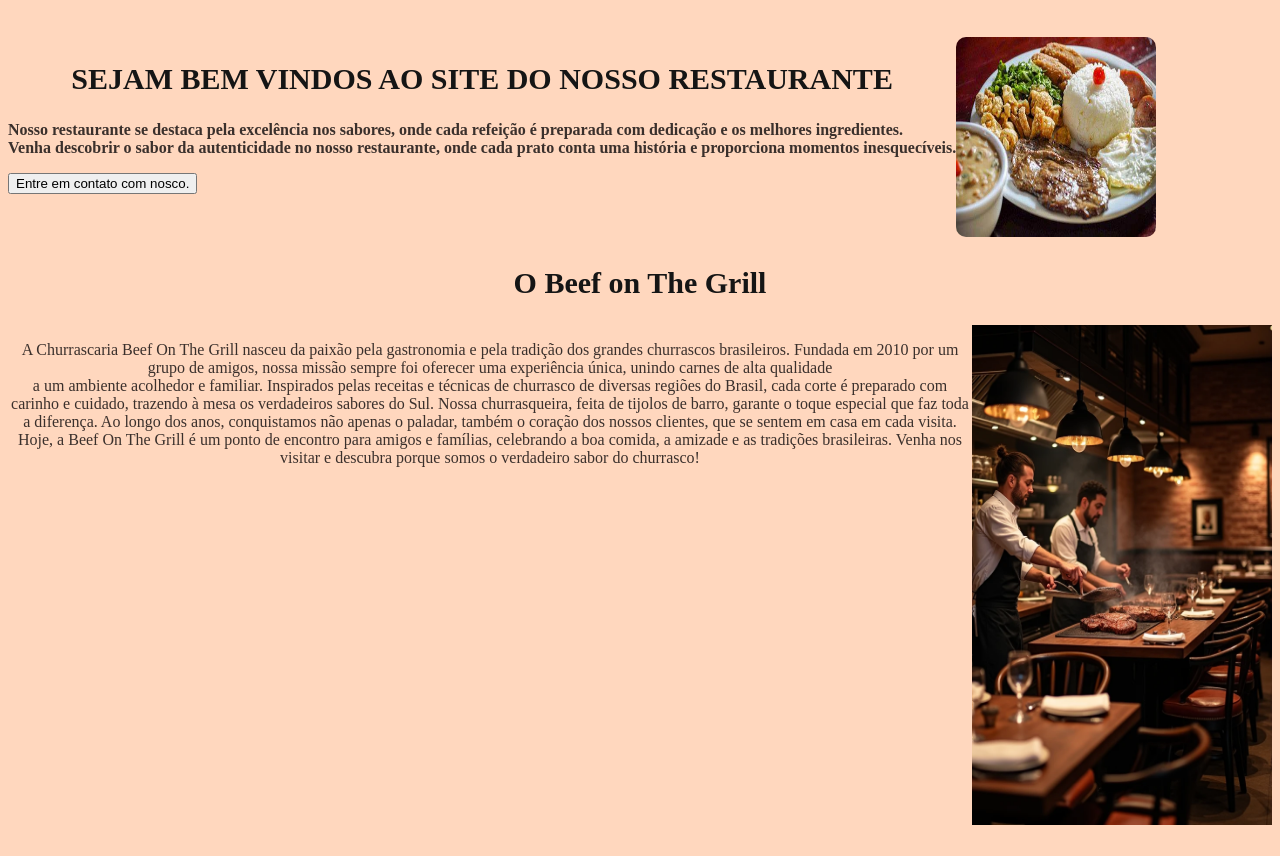
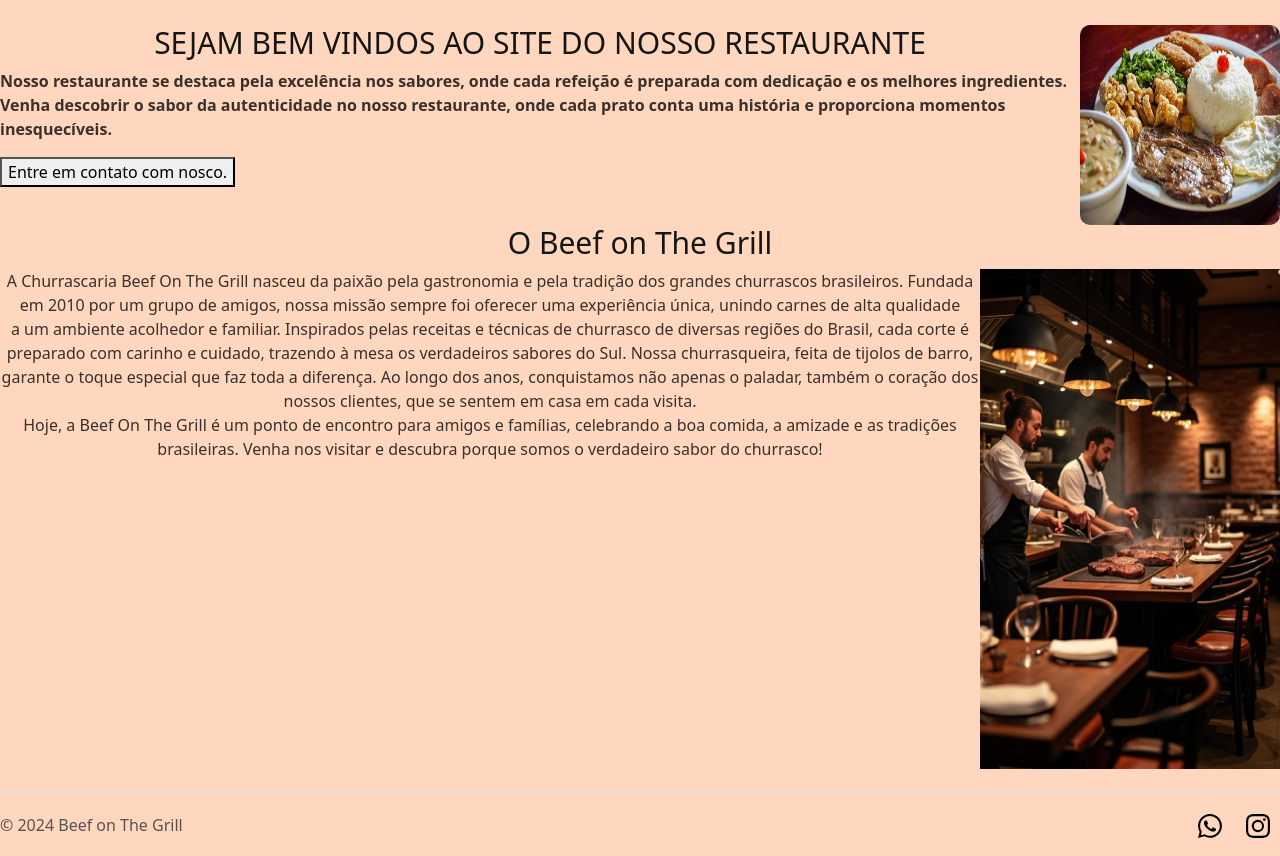
Before and after one commit to Clay1442/Site-Beef-on-The-Grill, a plain HTML site: page index.html in a window 1280 px wide. Shown: the part 255-1111 px from the top of the page. Before the commit the page ends 1084 px from the top, so only its background shows below. Drawn offline with nearby package versions, Linux system fonts and the light colour scheme.

Commit message:
Criando o footer (teste 1)

```diff
--- a/index.html
+++ b/index.html
@@ -3,10 +3,12 @@
 <head>
     <meta charset="UTF-8">
     <meta name="viewport" content="width=device-width, initial-scale=1.0">
-
+    <link rel="canonical" href="https://getbootstrap.com/docs/5.3/examples/footers/">
     <!--LINK DAS FONTES USADAS.-->
     <!--LINK DAS FONTES USADAS.-->
-
+    <link href="https://cdn.jsdelivr.net/npm/bootstrap@5.3.3/dist/css/bootstrap.min.css" rel="stylesheet" integrity="sha384-QWTKZyjpPEjISv5WaRU9OFeRpok6YctnYmDr5pNlyT2bRjXh0JMhjY6hW+ALEwIH" crossorigin="anonymous">
+    <i class="bi bi-instagram"></i>
+    <i class="bi bi-whatsapp"></i>
     <title>Beef on the Grill</title>
     <link rel="stylesheet" href="style.css">
 
@@ -86,11 +88,22 @@
 
               <div class="img-apex-site"><!--começo da class img-historia-site-->
                 <img src="imagens_do_site/Garçom.png" alt="Churrasqueiros" width="300px" height="500px">
+            </div><!--fim da class img-historia-site-->
+        </div>
+    </section><!--Fim da class site-historia-->
+
+<footer class="d-flex flex-wrap justify-content-between align-items-center py-3 my-4 border-top"><!--Inciando o footer-->
+
+        <p class="col-md-4 mb-0 text-body-secondary">© 2024 Beef on The Grill</p>
+        <nav id="nav-footer">
+            <ul>
+               <li><div class="bi-whatsap"><a href="https://web.whatsapp.com"><img src="imagens_do_site/whatsapp.svg" alt="Logo whatsapp" height="24" width="24"></div></a></li>
+               <li><div class="bi-whatsap"><a href="https://www.instagram.com"><img src="imagens_do_site/instagram.svg" alt="Logo Instagram" height="24" width="24"></div></a></li>
+            </ul>
+        </nav>
 
 
-                   </div><!--fim da class img-historia-site-->
-                  </div>
-                </section><!--Fim da class site-historia-->
+</footer><!--Fim do footer do site-->
 
 
 
--- a/style.css
+++ b/style.css
@@ -26,6 +26,10 @@
 /* AQUI CONTÉM UMA CLASS DE PARÁGRAFO ÚNICO, PARA ALTERAÇÃO DE CORES E TAMANHO DA FONTE. ESPECÍFICO À ELES. */
 .Single{
     color: rgba(20, 15, 15, 0.838);
+}
+.Single footer {
+    font-size: small;
+
 }
 /*----------------*/
 
@@ -102,3 +106,18 @@
     display: inline-block;
     padding: 0 40px;
 }
+
+
+#nav-footer ul {
+    padding:0px;
+    margin:0px;
+    list-style:none;
+}
+
+#nav-footer ul li { display: inline; }
+
+#nav-footer ul li {
+    padding: 2px 10px;
+    display: inline-block; /* visual do link */
+    text-decoration: none;
+}
```
Also changed, not shown: imagens_do_site/clock.svg (added), imagens_do_site/instagram.svg (added), imagens_do_site/whatsapp.svg (added).
